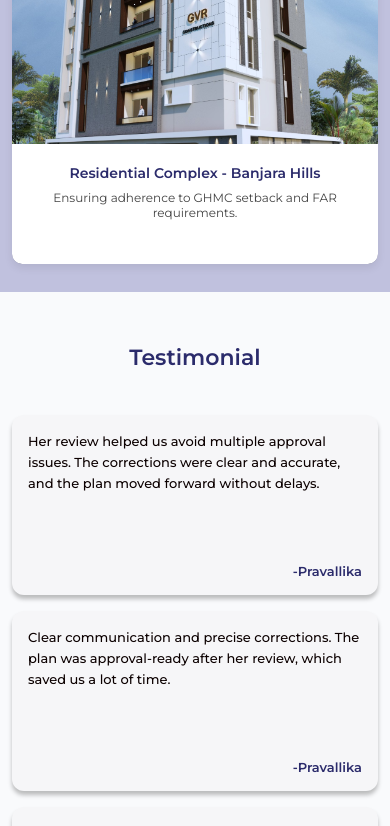
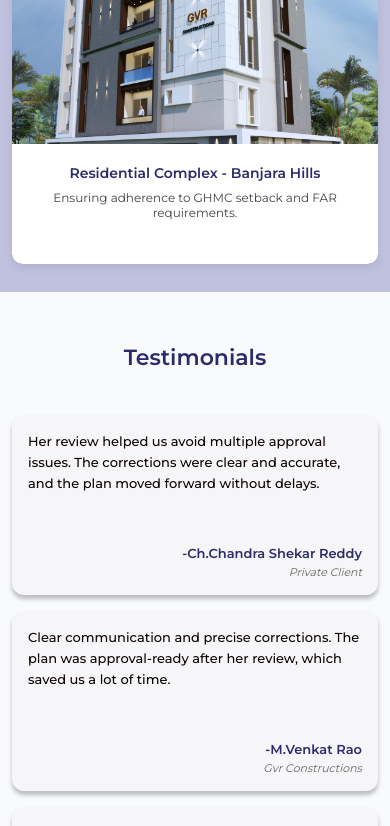
Before and after one commit to ganeshsai4408/Bhagya-lakshmi, a React (Create React App) app: page / in a window 390 px wide. Shown: the part 3269-4095 px from the top of the page. Built offline with nearby package versions, Linux system fonts and the light colour scheme; a web font is replaced by a local one.

Commit message:
made changes in the content

```diff
--- a/src/assets/components/Contact.jsx
+++ b/src/assets/components/Contact.jsx
@@ -60,7 +60,7 @@ const Contact = () => {
                     <path d="m22 7-8.97 5.7a1.94 1.94 0 0 1-2.06 0L2 7" />
                   </svg>
                 </span>
-                <a href="mailto:bhagyalakshmexample.com">lakshmibhagya1114@gmail.com</a>
+                <a href="mailto:dattasaiassociate@gmail.com">dattasaiassociate@gmail.com</a>
               </div>
             </div>
           </div>
--- a/src/assets/components/Projects.jsx
+++ b/src/assets/components/Projects.jsx
@@ -1,7 +1,7 @@
 import React from 'react';
 import './Projects.css';
 
-import img1 from '../logo/project-1.jpeg';
+import img1 from '../logo/project-1.png';
 import img2 from '../logo/project-2.png';
 import img3 from '../logo/project-3.jpeg';
 
--- a/src/assets/components/Testimony.css
+++ b/src/assets/components/Testimony.css
@@ -61,6 +61,15 @@
   font-weight: 600;
 }
 
+.quote-designation {
+  text-align: right;
+  color: #666;
+  margin-top: 4px;
+  font-size: 14px;
+  font-style: italic;
+  font-weight: 400;
+}
+
 /* Enhanced responsive design for all screen sizes */
 @media (max-width: 1024px) {
   .testimony {
@@ -103,6 +112,10 @@
   .quote-author {
     font-size: 15px;
   }
+
+  .quote-designation {
+    font-size: 13px;
+  }
 }
 
 @media (max-width: 640px) {
@@ -133,6 +146,10 @@
   .quote-author {
     font-size: 14px;
   }
+
+  .quote-designation {
+    font-size: 12px;
+  }
 }
 
 @media (max-width: 480px) {
@@ -159,6 +176,10 @@
     font-size: 13px;
     margin-top: 10px;
   }
+
+  .quote-designation {
+    font-size: 11px;
+  }
 }
 
 @media (max-width: 360px) {
@@ -179,4 +200,8 @@
   .quote-author {
     font-size: 12px;
   }
+
+  .quote-designation {
+    font-size: 10px;
+  }
 }
--- a/src/assets/components/Testimony.jsx
+++ b/src/assets/components/Testimony.jsx
@@ -5,17 +5,20 @@ const items = [
   {
     quote:
       "Her review helped us avoid multiple approval issues. The corrections were clear and accurate, and the plan moved forward without delays.",
-    author: '-Pravallika',
+    author: '-Ch.Chandra Shekar Reddy',
+    designation: 'Private Client',
   },
   {
     quote:
       "Clear communication and precise corrections. The plan was approval-ready after her review, which saved us a lot of time.",
-    author: '-Pravallika',
+    author: '-M.Venkat Rao',
+    designation: 'Gvr Constructions',
   },
   {
     quote:
       "Strong understanding of GHMC and Telangana regulations.Her clear dance significantly reduced approval time for our project.",
-    author: '-Pravallika',
+    author: '-Ravi Shekar',
+    designation: 'Sai Metra Construction',
   },
 ];
 
@@ -23,13 +26,14 @@ const Testimony = () => {
   return (
     <section className="testimony">
       <div className="testimony-inner">
-        <h2 className="testimony-title">Testimonial</h2>
+        <h2 className="testimony-title">Testimonials</h2>
 
         <div className="testimony-grid">
           {items.map((it, i) => (
             <article className="test-card" key={i}>
               <div className="quote-body">{it.quote}</div>
               <div className="quote-author">{it.author}</div>
+              <div className="quote-designation">{it.designation}</div>
             </article>
           ))}
         </div>
```
Also changed, not shown: src/assets/logo/project-1.jpeg (deleted), src/assets/logo/project-1.png (added).
